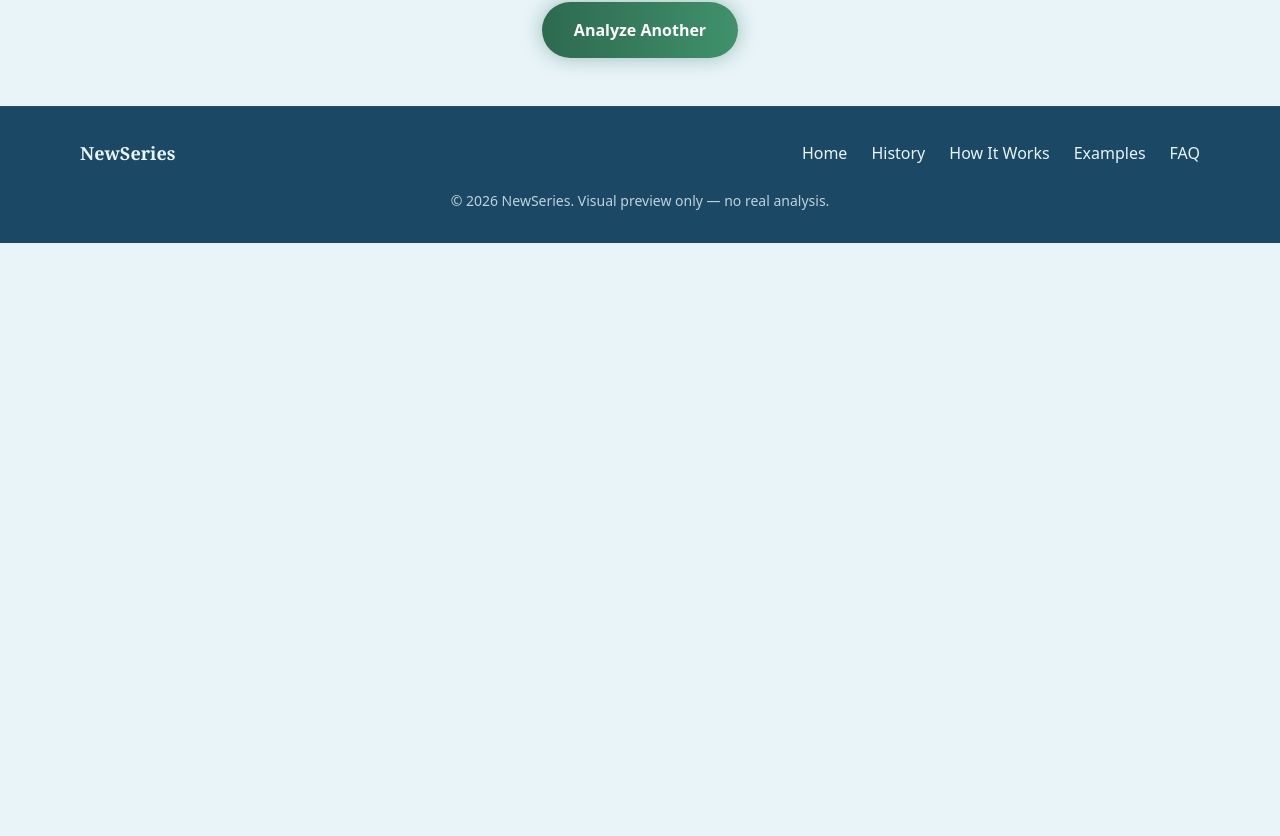
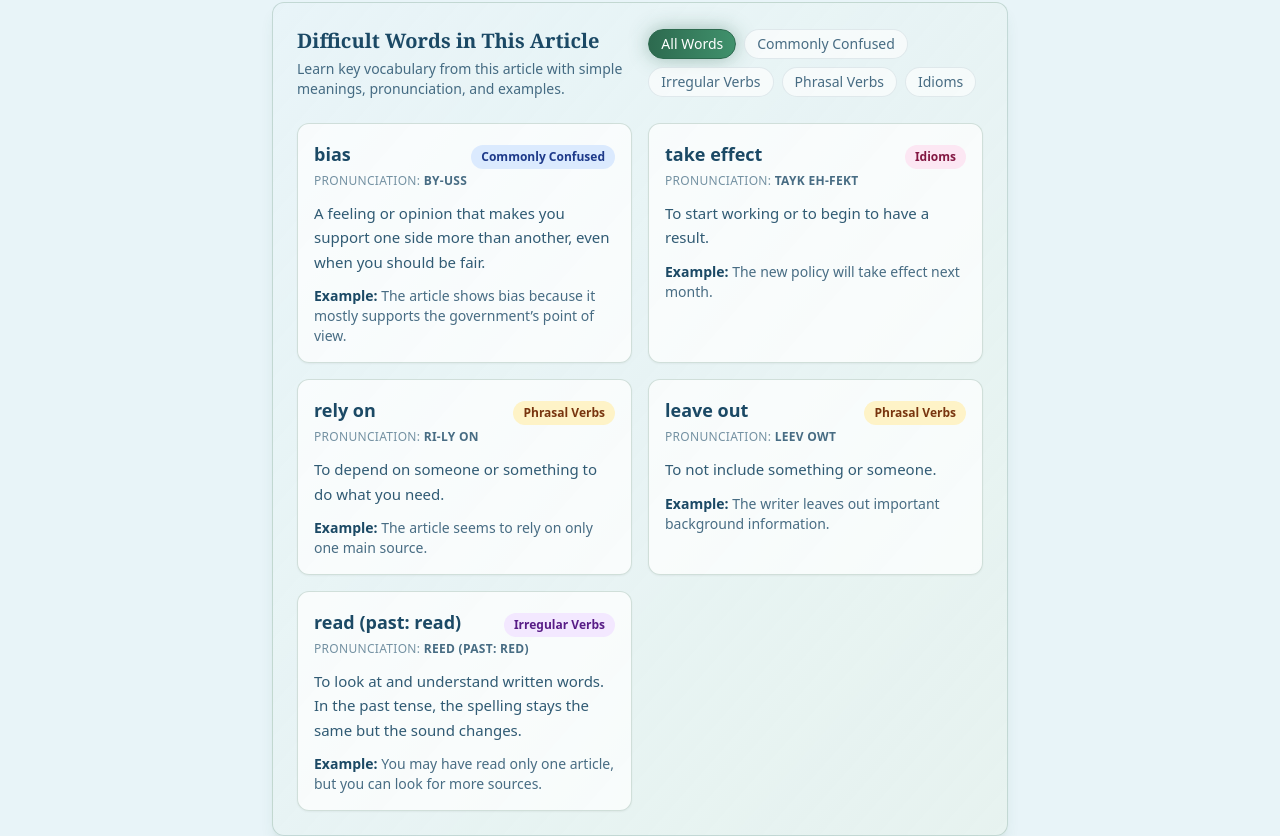
Before and after one commit to UnitedAI-Projects/AI-Driven-News-Analysis, a Next.js app: page /results in a window 1280 px wide. Shown: the part 1718-2554 px from the top of the page. Before the commit the page ends 1961 px from the top, so only its background shows below. Built offline with nearby package versions, Linux system fonts and the light colour scheme.

Commit message:
Add ESL features to results page

```diff
--- a/src/app/page.tsx
+++ b/src/app/page.tsx
@@ -86,25 +86,6 @@ function HomePageContent() {
         </div>
       </section>
 
-      {/* Why NewSeries */}
-      <section className="mx-auto max-w-6xl px-4 py-16">
-        <h2 className="font-serif text-3xl font-bold text-deepBlue md:text-4xl">Why NewSeries?</h2>
-        <p className="mt-2 text-deepBlue/80">
-          Built to help you understand how news is framed — not to tell you what to think.
-        </p>
-        <div className="mt-10 grid gap-6 sm:grid-cols-2 lg:grid-cols-3">
-          {whyCards.map((card) => (
-            <div
-              key={card.title}
-              className="rounded-xl border border-green/20 bg-gradient-to-br from-blueLight to-greenBg/90 p-6 shadow-lg shadow-green/10 transition hover:shadow-glow-green"
-            >
-              <h3 className="font-serif text-xl font-bold text-deepBlue">{card.title}</h3>
-              <p className="mt-2 text-deepBlue/80">{card.description}</p>
-            </div>
-          ))}
-        </div>
-      </section>
-
       {/* Analyze section */}
       <section id="analyze" className="border-t border-green/20 bg-gradient-to-b from-greenBg/50 to-blueLight py-16 scroll-mt-20">
         <div className="mx-auto max-w-3xl px-4">
@@ -172,6 +153,25 @@ function HomePageContent() {
           </form>
         </div>
       </section>
+
+      {/* Why NewSeries */}
+      <section className="mx-auto max-w-6xl px-4 py-16">
+        <h2 className="font-serif text-3xl font-bold text-deepBlue md:text-4xl">Why NewSeries?</h2>
+        <p className="mt-2 text-deepBlue/80">
+          Built to help you understand how news is framed — not to tell you what to think.
+        </p>
+        <div className="mt-10 grid gap-6 sm:grid-cols-2 lg:grid-cols-3">
+          {whyCards.map((card) => (
+            <div
+              key={card.title}
+              className="rounded-xl border border-green/20 bg-gradient-to-br from-blueLight to-greenBg/90 p-6 shadow-lg shadow-green/10 transition hover:shadow-glow-green"
+            >
+              <h3 className="font-serif text-xl font-bold text-deepBlue">{card.title}</h3>
+              <p className="mt-2 text-deepBlue/80">{card.description}</p>
+            </div>
+          ))}
+        </div>
+      </section>
     </div>
   );
 }
--- a/src/app/results/page.tsx
+++ b/src/app/results/page.tsx
@@ -38,10 +38,76 @@ const reflectionQuestions = [
   "What would you need to read next to form a more complete view?",
 ];
 
+type DifficultWordCategory = "Commonly Confused" | "Irregular Verbs" | "Phrasal Verbs" | "Idioms";
+
+type WordFilter = "All Words" | DifficultWordCategory;
+
+type DifficultWord = {
+  word: string;
+  definition: string;
+  example: string;
+  pronunciation: string;
+  category: DifficultWordCategory;
+};
+
+const WORD_FILTERS: { id: WordFilter; label: string }[] = [
+  { id: "All Words", label: "All Words" },
+  { id: "Commonly Confused", label: "Commonly Confused" },
+  { id: "Irregular Verbs", label: "Irregular Verbs" },
+  { id: "Phrasal Verbs", label: "Phrasal Verbs" },
+  { id: "Idioms", label: "Idioms" },
+];
+
+const categoryColorClasses: Record<DifficultWordCategory, string> = {
+  "Commonly Confused": "bg-blue-100 text-blue-900",
+  "Irregular Verbs": "bg-purple-100 text-purple-900",
+  "Phrasal Verbs": "bg-amber-100 text-amber-900",
+  Idioms: "bg-pink-100 text-pink-900",
+};
+
+const difficultWords: DifficultWord[] = [
+  {
+    word: "bias",
+    pronunciation: "BY-uss",
+    definition: "A feeling or opinion that makes you support one side more than another, even when you should be fair.",
+    example: "The article shows bias because it mostly supports the government’s point of view.",
+    category: "Commonly Confused",
+  },
+  {
+    word: "take effect",
+    pronunciation: "tayk eh-FEKT",
+    definition: "To start working or to begin to have a result.",
+    example: "The new policy will take effect next month.",
+    category: "Idioms",
+  },
+  {
+    word: "rely on",
+    pronunciation: "ri-LY on",
+    definition: "To depend on someone or something to do what you need.",
+    example: "The article seems to rely on only one main source.",
+    category: "Phrasal Verbs",
+  },
+  {
+    word: "leave out",
+    pronunciation: "leev owt",
+    definition: "To not include something or someone.",
+    example: "The writer leaves out important background information.",
+    category: "Phrasal Verbs",
+  },
+  {
+    word: "read (past: read)",
+    pronunciation: "reed (past: red)",
+    definition: "To look at and understand written words. In the past tense, the spelling stays the same but the sound changes.",
+    example: "You may have read only one article, but you can look for more sources.",
+    category: "Irregular Verbs",
+  },
+];
+
 const METER_SCORE = 65;
 
 export default function ResultsPage() {
   const [meterWidth, setMeterWidth] = useState(0);
+  const [activeFilter, setActiveFilter] = useState<WordFilter>("All Words");
 
   useEffect(() => {
     const t = requestAnimationFrame(() => {
@@ -124,6 +190,71 @@ export default function ResultsPage() {
         </ul>
       </section>
 
+      {/* ESL Difficult Words */}
+      <section className="mt-10 rounded-xl border border-green/20 bg-gradient-to-br from-blueLight to-greenBg/80 p-6 shadow-lg shadow-green/10">
+        <div className="flex flex-col gap-4 md:flex-row md:items-center md:justify-between">
+          <div>
+            <h2 className="font-serif text-xl font-bold text-deepBlue">Difficult Words in This Article</h2>
+            <p className="mt-1 text-sm text-deepBlue/80">
+              Learn key vocabulary from this article with simple meanings, pronunciation, and examples.
+            </p>
+          </div>
+          <div className="flex flex-wrap gap-2">
+            {WORD_FILTERS.map((filter) => {
+              const isActive = activeFilter === filter.id;
+              return (
+                <button
+                  key={filter.id}
+                  type="button"
+                  onClick={() => setActiveFilter(filter.id)}
+                  className={
+                    "rounded-full px-3 py-1 text-sm font-medium border transition focus-visible:outline-none focus-visible:ring-2 focus-visible:ring-green " +
+                    (isActive
+                      ? "border-green bg-gradient-to-r from-green to-greenLight text-white shadow-glow-green"
+                      : "border-deepBlue/10 bg-white/60 text-deepBlue/80 hover:border-green/60 hover:text-deepBlue")
+                  }
+                  aria-pressed={isActive}
+                >
+                  {filter.label}
+                </button>
+              );
+            })}
+          </div>
+        </div>
+
+        <div className="mt-6 grid gap-4 md:grid-cols-2">
+          {(activeFilter === "All Words"
+            ? difficultWords
+            : difficultWords.filter((word) => word.category === activeFilter)
+          ).map((word) => (
+            <article
+              key={word.word}
+              className="flex h-full flex-col rounded-xl border border-green/20 bg-white/70 p-4 shadow-sm"
+            >
+              <div className="flex items-baseline justify-between gap-2">
+                <h3 className="text-lg font-semibold text-deepBlue">{word.word}</h3>
+                <span
+                  className={
+                    "inline-flex items-center rounded-full px-2.5 py-1 text-xs font-semibold " +
+                    categoryColorClasses[word.category]
+                  }
+                >
+                  {word.category}
+                </span>
+              </div>
+              <p className="mt-1 text-xs uppercase tracking-wide text-deepBlue/60">
+                Pronunciation:{" "}
+                <span className="font-semibold text-deepBlue/80">{word.pronunciation}</span>
+              </p>
+              <p className="mt-3 text-[15px] leading-relaxed text-deepBlue/90">{word.definition}</p>
+              <p className="mt-3 text-sm text-deepBlue/80">
+                <span className="font-semibold text-deepBlue">Example:</span> {word.example}
+              </p>
+            </article>
+          ))}
+        </div>
+      </section>
+
       <div className="mt-10 text-center">
         <Link
           href="/#analyze"
```
